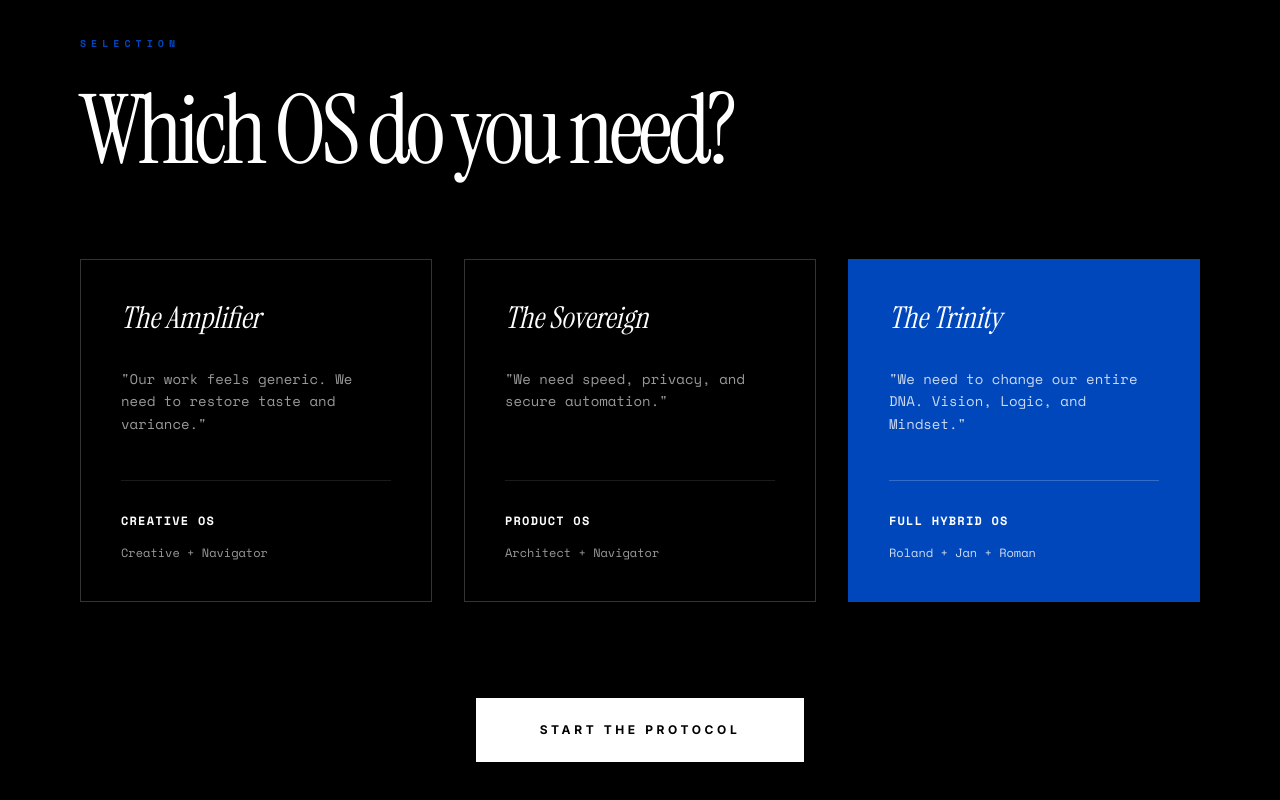
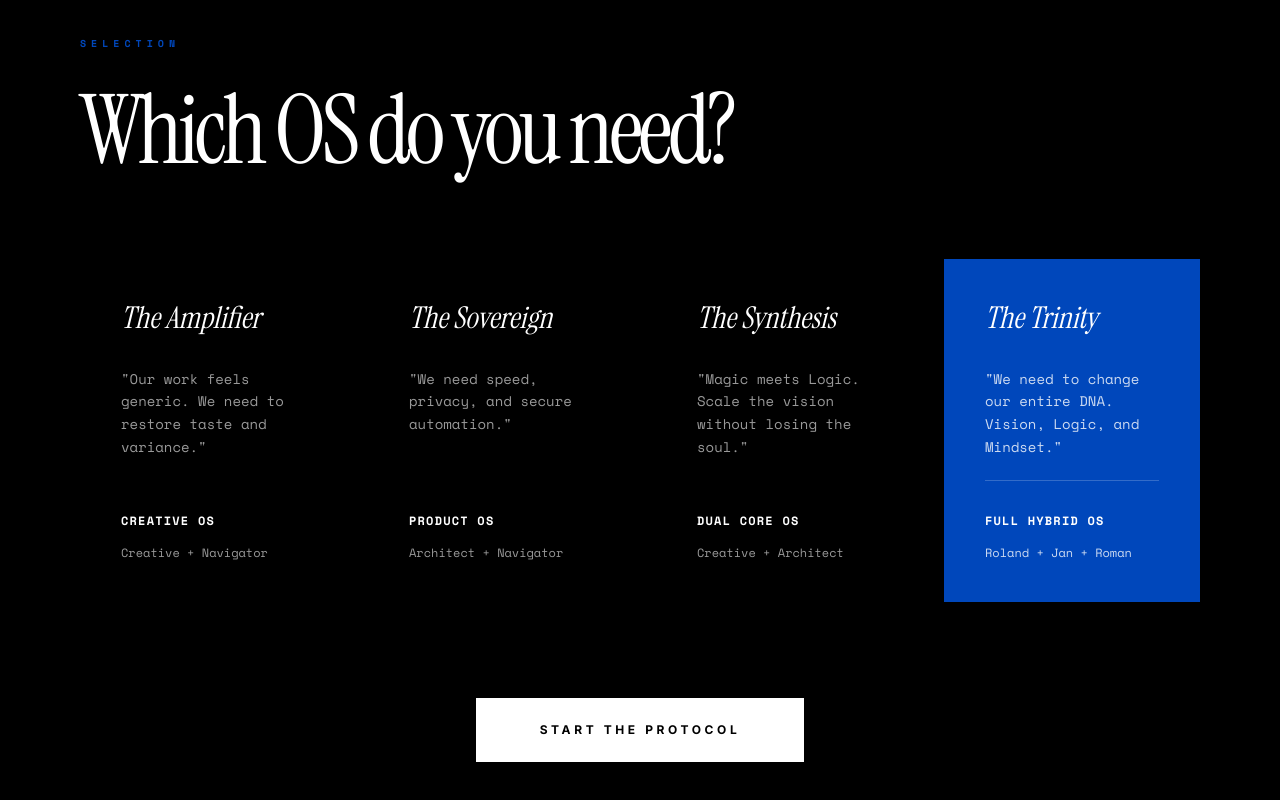
Before and after one commit to princeofwellness/researchlab, a Next.js app: page /protocol in a window 1280 px wide. Shown: the part 5708-6508 px from the top of the page. Built offline with nearby package versions, Linux system fonts and the light colour scheme.

Commit message:
Add 'The Synthesis' (Creative + Architect) to OS selection menu

```diff
--- a/src/app/protocol/page.tsx
+++ b/src/app/protocol/page.tsx
@@ -312,25 +312,35 @@ export default function ProtocolPage() {
                         <h2 className="font-serif-instrument text-6xl md:text-8xl tracking-tighter leading-none">Which OS do you need?</h2>
                     </div>
 
-                    <div className="grid grid-cols-1 md:grid-cols-3 gap-8">
-                        <div className="border border-white/20 p-10 space-y-8 hover:bg-white/5 transition-colors">
+                    <div className="grid grid-cols-1 md:grid-cols-2 lg:grid-cols-4 gap-8">
+                        <div className="border border-black/10 p-10 space-y-8 hover:bg-black hover:text-white transition-colors group">
                             <h3 className="text-3xl font-serif-instrument italic">The Amplifier</h3>
-                            <p className="text-sm opacity-60 leading-relaxed h-20">
+                            <p className="text-sm opacity-60 leading-relaxed h-20 group-hover:opacity-80">
                                 "Our work feels generic. We need to restore taste and variance."
                             </p>
-                            <ul className="space-y-4 pt-8 border-t border-white/10">
+                            <ul className="space-y-4 pt-8 border-t border-black/10">
                                 <li className="text-xs font-bold uppercase tracking-widest">Creative OS</li>
-                                <li className="text-xs opacity-60">Creative + Navigator</li>
+                                <li className="text-xs opacity-60 group-hover:opacity-80">Creative + Navigator</li>
                             </ul>
                         </div>
-                        <div className="border border-white/20 p-10 space-y-8 hover:bg-white/5 transition-colors">
+                        <div className="border border-black/10 p-10 space-y-8 hover:bg-black hover:text-white transition-colors group">
                             <h3 className="text-3xl font-serif-instrument italic">The Sovereign</h3>
-                            <p className="text-sm opacity-60 leading-relaxed h-20">
+                            <p className="text-sm opacity-60 leading-relaxed h-20 group-hover:opacity-80">
                                 "We need speed, privacy, and secure automation."
                             </p>
-                            <ul className="space-y-4 pt-8 border-t border-white/10">
+                            <ul className="space-y-4 pt-8 border-t border-black/10">
                                 <li className="text-xs font-bold uppercase tracking-widest">Product OS</li>
-                                <li className="text-xs opacity-60">Architect + Navigator</li>
+                                <li className="text-xs opacity-60 group-hover:opacity-80">Architect + Navigator</li>
+                            </ul>
+                        </div>
+                        <div className="border border-black/10 p-10 space-y-8 hover:bg-black hover:text-white transition-colors group">
+                            <h3 className="text-3xl font-serif-instrument italic">The Synthesis</h3>
+                            <p className="text-sm opacity-60 leading-relaxed h-20 group-hover:opacity-80">
+                                "Magic meets Logic. Scale the vision without losing the soul."
+                            </p>
+                            <ul className="space-y-4 pt-8 border-t border-black/10">
+                                <li className="text-xs font-bold uppercase tracking-widest">Dual Core OS</li>
+                                <li className="text-xs opacity-60 group-hover:opacity-80">Creative + Architect</li>
                             </ul>
                         </div>
                         <div className="bg-[#0047BB] text-white p-10 space-y-8 border border-[#0047BB] relative overflow-hidden">
```
